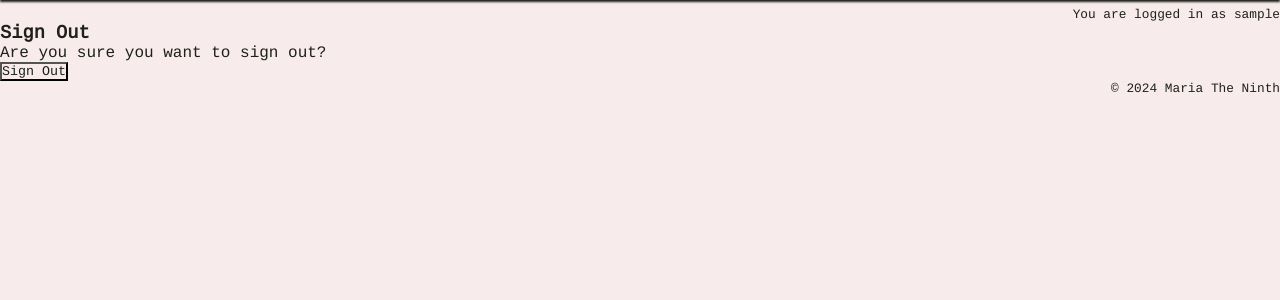
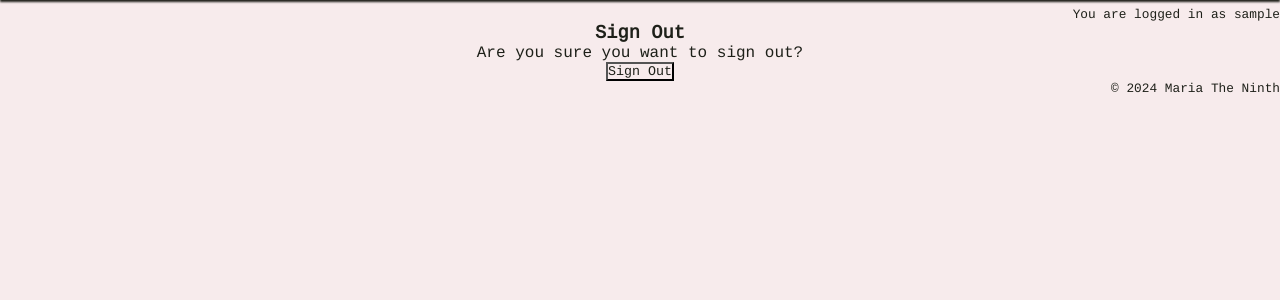
Before and after one commit to maria-grozova/blood-of-eden-blog, a Django app: page /accounts/logout/ in a window 1280 px wide. Shown: the part 45-345 px from the top of the page. Run offline with Django 4.2, Linux system fonts and the light colour scheme; the visitor is signed in with stand-in values (Sample User, id 1); some libraries are stand-ins or nearby versions.

Commit message:
style login, logout and register templates

```diff
--- a/blood_of_eden/settings.py
+++ b/blood_of_eden/settings.py
@@ -27,7 +27,7 @@ TEMPLATES_DIR = os.path.join(BASE_DIR, 'templates')
 SECRET_KEY = os.environ.get("SECRET_KEY")
 
 # SECURITY WARNING: don't run with debug turned on in production!
-DEBUG = True
+DEBUG = False
 
 ALLOWED_HOSTS = ['8000-mariagrozov-bloodofeden-dgmctv5tla7.ws.codeinstitute-ide.net', '.herokuapp.com']
 
--- a/static/css/style.css
+++ b/static/css/style.css
@@ -94,6 +94,11 @@ main .login-status {
     justify-content: center;
 }
 
+.messages i {
+    background-color: #1E2019;
+    color: #F7EBEC;
+}
+
 .message input {
     display: none;
 }
@@ -103,6 +108,16 @@ border: solid;
 padding: 5px;
 background-color: #1E2019;
 color: #F7EBEC;
+}
+
+.account-manage {
+    display:flex;
+    flex-direction: column;
+    align-items: center;
+}
+
+.account-manage p, .account-manage form {
+    text-align: center;
 }
 
 main {
--- a/templates/account/login.html
+++ b/templates/account/login.html
@@ -7,9 +7,10 @@
 
 {% block content %}
 
-
+<div class="account-manage">
   <h3>{% trans "Sign In" %}</h3>
-<p>{% blocktrans %}Welcome back, Edenite. To leave a rating, please log in. If you don't have credentials yet, <a class="link" href="{{ signup_url }}">register now</a>.{% endblocktrans %}</p>
+  <p>{% blocktrans %}Welcome back, Edenite. To leave a rating, please log in. If you don't have credentials yet, <a
+      class="link" href="{{ signup_url }}">register now</a>.{% endblocktrans %}</p>
 
   <form class="login" method="POST" action="{% url 'account_login' %}">
     {% csrf_token %}
@@ -19,5 +20,6 @@
     {% endif %}
     <button class="btn btn-signup right" type="submit">{% trans "Sign In" %}</button>
   </form>
+</div>
 
 {% endblock %}
--- a/templates/account/logout.html
+++ b/templates/account/logout.html
@@ -5,7 +5,7 @@
 {% block head_title %}{% trans "Sign Out" %}{% endblock %}
 
 {% block content %}
-
+<div class="account-manage">
   <h3>{% trans "Sign Out" %}</h3>
 
   <p>{% trans 'Are you sure you want to sign out?' %}</p>
@@ -17,4 +17,5 @@
     {% endif %}
     <button class="btn btn-signup right" type="submit">{% trans 'Sign Out' %}</button>
   </form>
+</div>
 {% endblock %}
--- a/templates/base.html
+++ b/templates/base.html
@@ -62,12 +62,10 @@
         <!-- displaying Django messages -->
         <div class="messages">
             {% for message in messages %}
-            <div class="alert {{ message.tags }} alert-dismissible
-            fade show" id="msg" role="alert">
+            <div class="message" id="msg" role="alert">
             {{ message | safe }}
             <input type="checkbox" name="message-close" id="message-close">
             <label for="message-close" ><i class="fa-solid fa-xmark"></i></label>
-
        </div>
        {% endfor %}
    </div>
@@ -85,6 +83,8 @@
 
     {% block extras %}
     {% endblock %}
+
+    <script src="{% static 'js/script.js' %}"></script>
 </body>
 
 </html>
```
Also changed, not shown: templates/account/signup.html (+6 -6 lines). Lines whose indentation alone changed are shown as unchanged.
